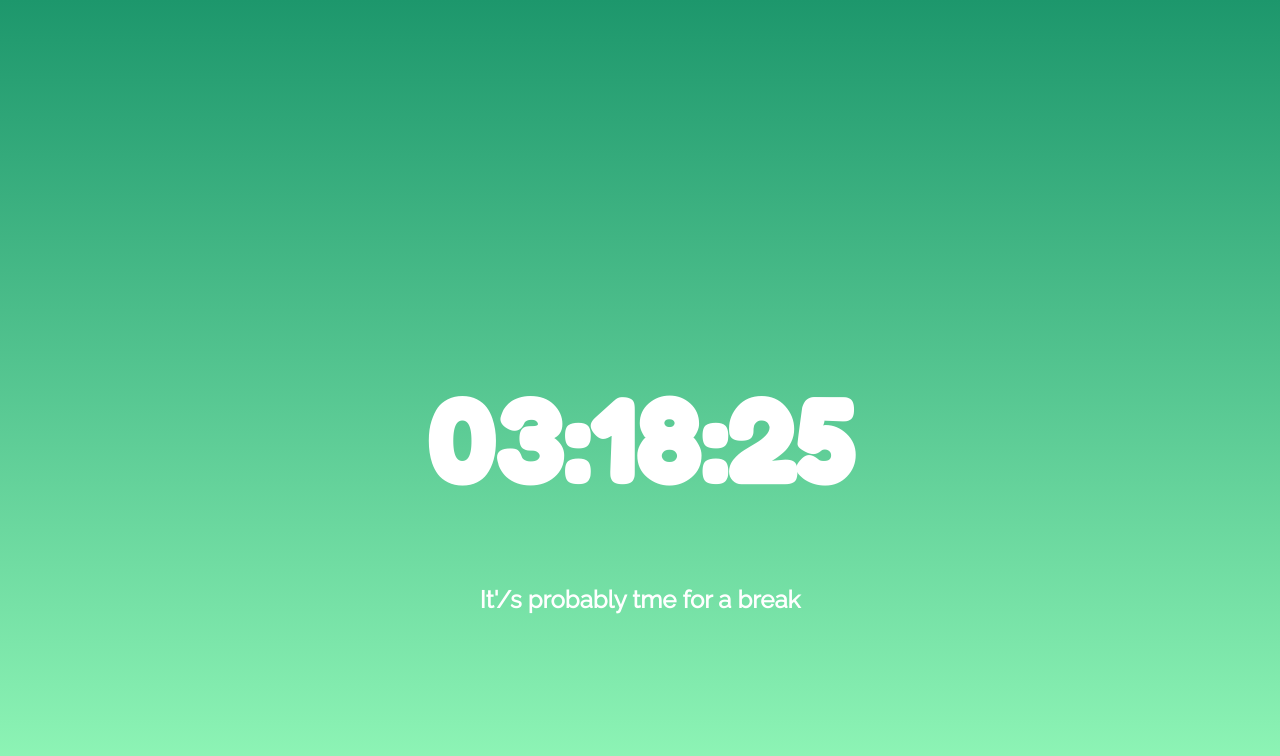
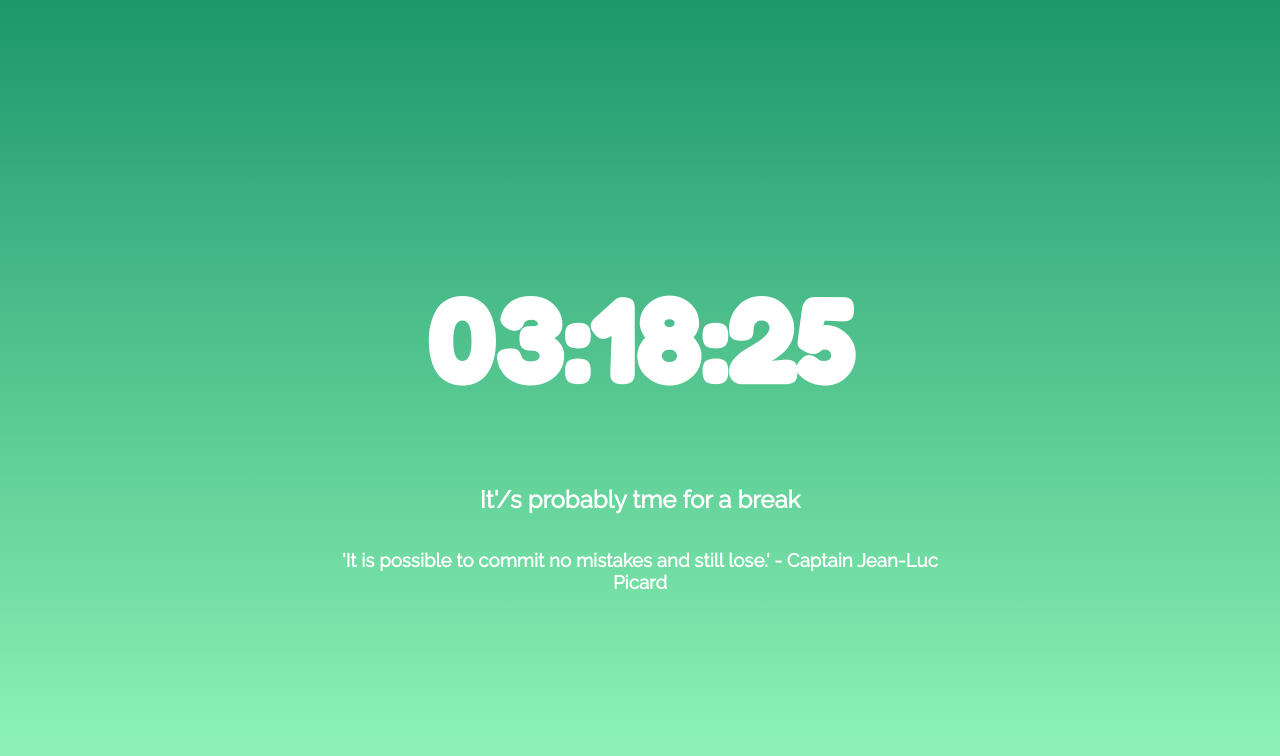
Before and after one commit to natalietate/time-bg, a plain HTML site: page index.html in a window 1280 px wide. Drawn offline with Linux system fonts and the light colour scheme.

Commit message:
added quote innerHTML

```diff
--- a/index.css
+++ b/index.css
@@ -21,13 +21,21 @@ body {
   top: 0;
   left: 0;
   width: 100vw;
-  top: calc(50vh - 100px);
+  top: calc(50vh - 200px);
 }
 
-#greeting {
+#greeting,
+#quote {
   text-align: center;
   font-family: 'Raleway', sans-serif;
   color: white;
+}
+
+#quote {
+  display: block;
+  max-width: 50vw;
+  margin: 0 auto;
+  padding-top: 15px;
 }
 
 /* backgrounds (gradients from uigradients.com) */
--- a/index.html
+++ b/index.html
@@ -15,6 +15,7 @@
   <div class="clock-main">
     <h1 id="clock">0</h1>
     <h2 id="greeting"></h2>
+    <h3 id="quote"></h3>
   </div>
 
   <script src="index.js"></script>
--- a/index.js
+++ b/index.js
@@ -41,31 +41,37 @@ setInterval(logTime, 1000); // check time every second
   if (hrs >= 4 && hrs <= 7) {
     document.body.className = "earlyAm";
     greeting.innerHTML = "Wow, you'/re up early!";
+    quote.innerHTML = "'I believe great people do things before they are ready.' - Amy Poehler"
   }
   // morning
   else if (hrs >= 8 && hrs <= 11) {
     document.body.className = "morning";
-    greeting.innerHTML = 'Good morning, sunshine.';
+    greeting.innerHTML = "Good morning, sunshine.";
+    quote.innerHTML = "'A ship in port is safe, but that is not what ships are for. Sail out to sea and do new things.' - Grace Hopper";
   }
   // afternoon
   else if (hrs >= 12 && hrs <= 15) {
     document.body.className = "afternoon";
     greeting.innerHTML = "It'/s probably tme for a break";
+    quote.innerHTML = "'It is possible to commit no mistakes and still lose.' - Captain Jean-Luc Picard"
   }
   // evening
   else if (hrs >= 16 && hrs <= 19) {
     document.body.className = "evening",
-      greeting.innerHTML = 'Is it time for happy hour yet?';
+      greeting.innerHTML = "Is it time for happy hour yet?";
+      quote.innerHTML = "'Friends should be like books, few, but hand-selected.' ― C.J. Langenhoven"
   }
   // night
   else if (hrs >= 20 && hrs <= 23) {
     document.body.className = "night";
-    greeting.innerHTML = 'Have a great night.';
+    greeting.innerHTML = "Have a great night.";
+    quote.innerHTML = "'A common mistake that people make when trying to design something completely foolproof is to underestimate the ingenuity of complete fools.' - Douglas Adams"
   }
   // late night
   else {
     document.body.className = "lateNight"
     greeting.innerHTML = "You'/re up late!";
+    quote.innerHTML = "'The good thing about science is that it'/s true whether or not you believe in it.' - Neil deGrasse Tyson "
   };
   setTimeout(logHour, 60000); // check time every minute, in case someone is viewing page at XX:59
 })();
```
